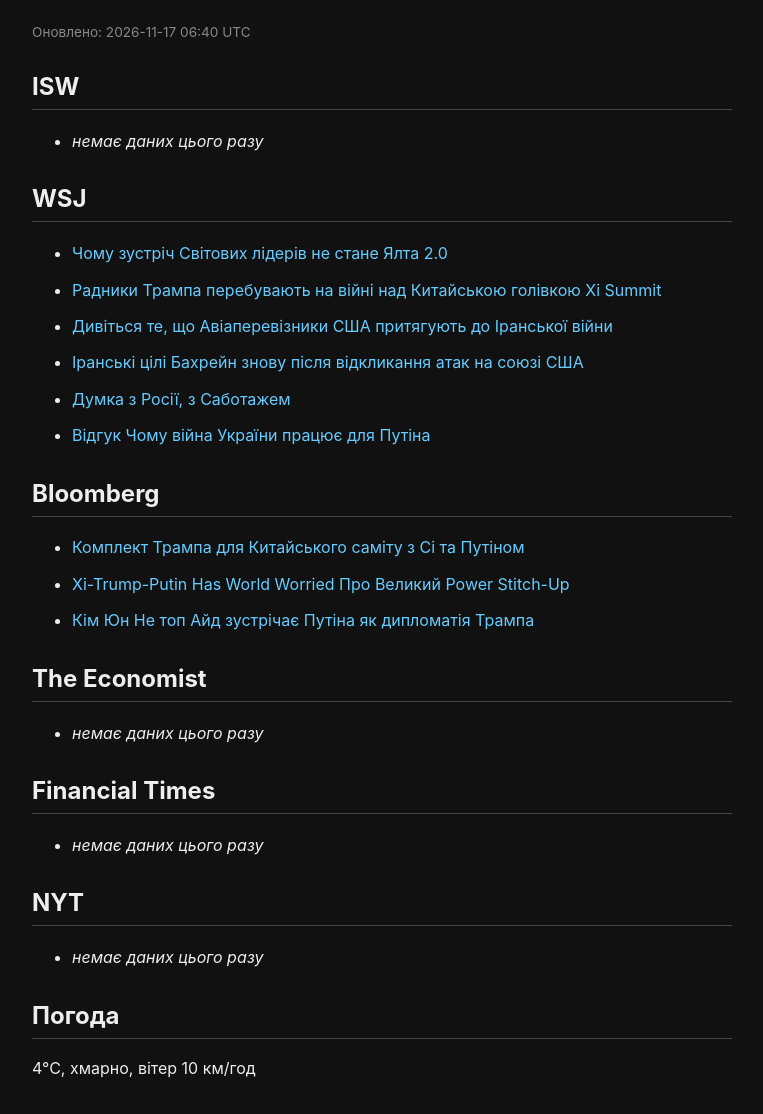
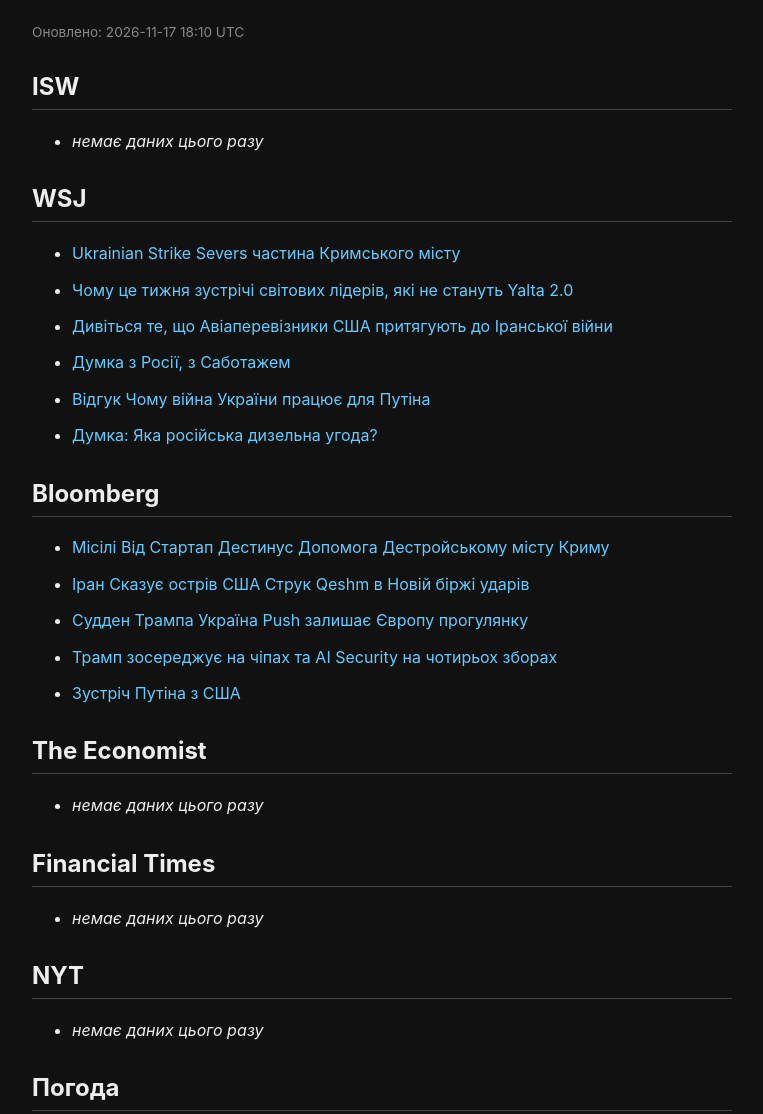
Before and after one commit to zyk59yd6rd-png/zyk59yd6rd-png.github.io, a plain HTML site: page index.html in a window 1280 px wide. Shown: the top 1114 px of the page, without its empty margins (258-1021 px from the left). Drawn offline with Linux system fonts and the light colour scheme.

Commit message:
Update news

```diff
--- a/index.html
+++ b/index.html
@@ -14,25 +14,27 @@
 </style>
 </head>
 <body>
-<p class="updated">Оновлено: 2026-11-17 06:40 UTC</p>
+<p class="updated">Оновлено: 2026-11-17 18:10 UTC</p>
 <h2>ISW</h2>
 <ul>
   <li><em>немає даних цього разу</em></li>
 </ul>
 <h2>WSJ</h2>
 <ul>
-  <li><a href="https://www.wsj.com/world/why-this-weeks-meeting-of-world-leaders-wont-be-yalta-2-0-8cbf3a32?mod=rss_worldnews" target="_blank">Чому зустріч Світових лідерів не стане Ялта 2.0</a></li>
-  <li><a href="https://www.wsj.com/world/china/trumps-advisers-are-at-war-over-china-ahead-of-xi-summit-90995398?mod=rss_worldnews" target="_blank">Радники Трампа перебувають на війні над Китайською голівкою Xi Summit</a></li>
+  <li><a href="https://www.wsj.com/world/ukrainian-strike-severs-part-of-russias-crimean-bridge-a688b0f1?mod=rss_worldnews" target="_blank">Ukrainian Strike Severs частина Кримського місту</a></li>
+  <li><a href="https://www.wsj.com/world/why-this-weeks-meeting-of-world-leaders-wont-be-yalta-2-0-8cbf3a32?mod=rss_worldnews" target="_blank">Чому це тижня зустрічі світових лідерів, які не стануть Yalta 2.0</a></li>
   <li><a href="https://www.wsj.com/world/middle-east/watch-what-u-s-aircraft-carriers-bring-to-the-iran-war-cf8b3b51?mod=rss_worldnews" target="_blank">Дивіться те, що Авіаперевізники США притягують до Іранської війни</a></li>
-  <li><a href="https://www.wsj.com/world/middle-east/iran-attacks-bahrain-as-conflict-escalates-62ffd1b3?mod=rss_worldnews" target="_blank">Іранські цілі Бахрейн знову після відкликання атак на союзі США</a></li>
   <li><a href="https://www.wsj.com/opinion/russia-sabotage-estonia-threod-vladimir-putin-nato-9991a51d?mod=rss_worldnews" target="_blank">Думка з Росії, з Саботажем</a></li>
   <li><a href="https://www.wsj.com/opinion/why-the-ukraine-war-is-working-for-putin-2e4c949d?mod=rss_worldnews" target="_blank">Відгук Чому війна України працює для Путіна</a></li>
+  <li><a href="https://www.wsj.com/opinion/donald-trump-diesel-deal-vladimir-putin-russia-7c282795?mod=rss_worldnews" target="_blank">Думка: Яка російська дизельна угода?</a></li>
 </ul>
 <h2>Bloomberg</h2>
 <ul>
-  <li><a href="https://www.bloomberg.com/news/videos/2026-11-17/trump-set-for-china-summit-with-xi-and-putin-video" target="_blank">Комплект Трампа для Китайського саміту з Сі та Путіном</a></li>
-  <li><a href="https://www.bloomberg.com/news/articles/2026-11-16/xi-trump-putin-gets-world-worrying-about-a-great-power-stitch-up" target="_blank">Xi-Trump-Putin Has World Worried Про Великий Power Stitch-Up</a></li>
-  <li><a href="https://www.bloomberg.com/news/articles/2026-11-17/kim-jong-un-s-top-aide-meets-putin-as-trump-floats-diplomacy" target="_blank">Кім Юн Не топ Айд зустрічає Путіна як дипломатія Трампа</a></li>
+  <li><a href="https://www.bloomberg.com/news/articles/2026-11-17/missiles-from-startup-destinus-helped-destroy-crimea-bridge" target="_blank">Місілі Від Стартап Дестинус Допомога Дестройському місту Криму</a></li>
+  <li><a href="https://www.bloomberg.com/news/articles/2026-11-17/iran-says-us-attacked-qeshm-island-in-latest-exchange-of-strikes" target="_blank">Іран Сказує острів США Струк Qeshm в Новій біржі ударів</a></li>
+  <li><a href="https://www.bloomberg.com/news/articles/2026-11-17/trump-s-sudden-ukraine-push-leaves-europe-walking-a-tightrope" target="_blank">Судден Трампа Україна Push залишає Європу прогулянку</a></li>
+  <li><a href="https://www.bloomberg.com/news/videos/2026-11-17/trump-focuses-on-chips-and-ai-security-at-quad-meeting-video" target="_blank">Трамп зосереджує на чіпах та AI Security на чотирьох зборах</a></li>
+  <li><a href="https://www.bloomberg.com/news/videos/2026-11-17/trump-on-us-outages-chip-exports-meeting-putin-video" target="_blank">Зустріч Путіна з США</a></li>
 </ul>
 <h2>The Economist</h2>
 <ul>
@@ -47,7 +49,7 @@
   <li><em>немає даних цього разу</em></li>
 </ul>
 <h2>Погода</h2>
-<p>4°C, хмарно, вітер 10 км/год</p>
+<p>4°C, хмарно, вітер 5 км/год</p>
 <p class="updated" style="margin-top:40px;">@IQAI01</p>
 </body>
 </html>
```
